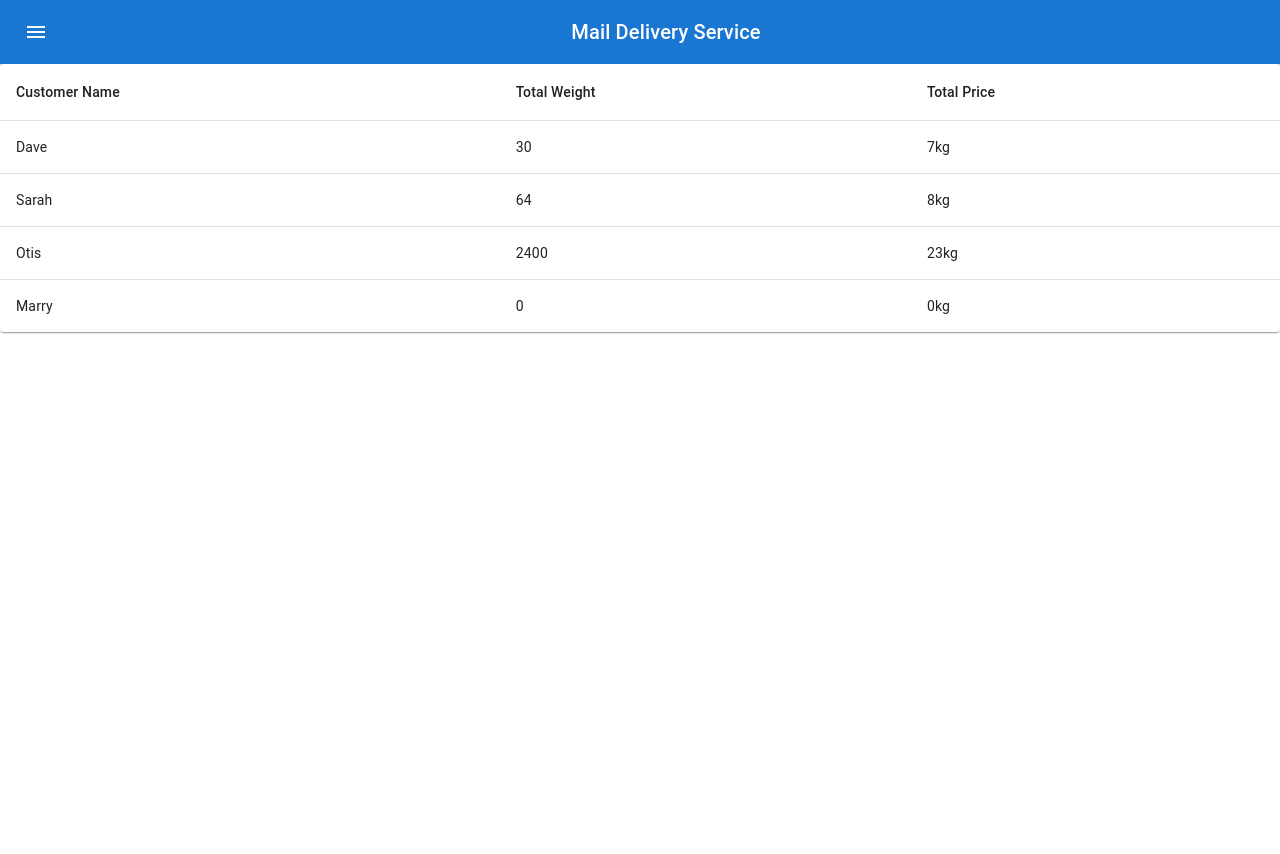
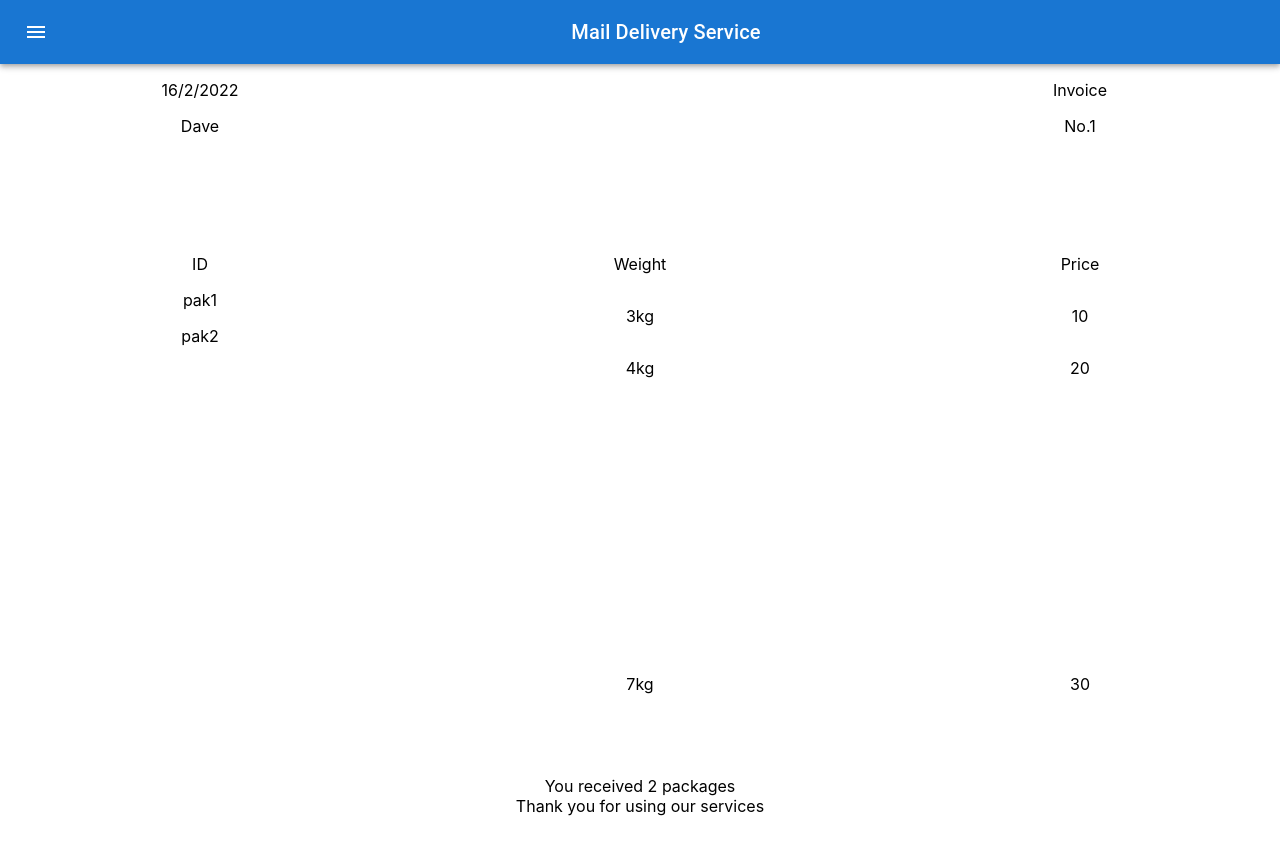
Before and after one commit to smalljiaot/simple, a React (Create React App) app: page /Invoice/1 in a window 1280 px wide. Shown: the top 854 px of the page. Before the commit the page ends 800 px from the top, so only its background shows below. Built offline with nearby package versions, Linux system fonts and the light colour scheme.

Commit message:
feat: dynamic invoice

```diff
--- a/src/App.js
+++ b/src/App.js
@@ -38,8 +38,8 @@ function App() {
           <Switch>
             <Route exact path="/"> <CustomerList/></Route>
             <Route path="/Packeges"> <PackageList/></Route>
-            <Route path="/Invoice">  <InvoicesList data={appData} /></Route>
-            <Route path="/InvoicePage"> <InvoiceCustomer /> </Route>
+            <Route path="/Invoice/:id" render={(props) => <InvoiceCustomer {...props}/>}/>
+            <Route path="/Invoice">  <InvoicesList/></Route>
           </Switch>
         </Router>
       </UserProvider>
--- a/src/component/Invoices/Invoice-Customer/InvoiceCustomer.js
+++ b/src/component/Invoices/Invoice-Customer/InvoiceCustomer.js
@@ -1,45 +1,66 @@
-import React from 'react'
+import React, { useContext, useEffect, useState, } from 'react'
+import UserContext from '../../../userContext'
+import { PriceSum, WeightSum } from "../utils"
 import "./InvoiceCustomers.css"
 
-function InvoiceCustomer() {
+function InvoiceCustomer(props) {
+  const { packages, customers } = useContext(UserContext)
+  const ID = 1;
+
+
+  // const [ID, setID] = useState(props.match.params.id)
+
+  // useEffect(() => {
+    //   setCurrentPackage(packages.filter((packages) => packages.customerid === ID))
+
+    //   console.log(currentPackage);
+    // }, [ID, packages,])
+
     const today = new Date()
     const FullDate = `${today.getDate()}/${today.getMonth() + 1}/${today.getFullYear()}`
 
+    const currentPackage = packages.filter((packages) => packages.customerid === ID)
+
+
+  if (currentPackage.length) {
     return (
       <div className='invoice'>
 
         <div className='dateAndName'>
           <p>{FullDate}</p>
-        <p>*name</p>
+          <p>{customers.find((customer) => customer?.id === ID)?.name}</p>
         </div>
 
         <div className='shipingID'>
           <p>Invoice</p>
-        <p>*no. generate id</p>
+          <p>No.{ID}</p>
         </div>
-
 
         <div className='packageID'>
           <p>ID</p>
-        <p>*package id</p>
-      </div
-      >
+          {currentPackage.map((packages) => <p>{packages.id}</p>)}
+        </div>
+
         <div className='weight'>
           <p>Weight</p>
-        <p>*Weight</p>
-        <p>*Total weight</p>
+          {currentPackage.map((packages) => <p>{packages.weight}</p>)}
+          <p>{WeightSum(ID, packages)}</p>
         </div>
 
         <div className='price'>
           <p>Price</p>
-        <p>*price</p>
-        <p>*Total price</p>
+          {currentPackage.map((packages) => <p>{packages.price}</p>)}
+          <p>{PriceSum(ID, packages)}</p>
         </div>
 
-      <p>You received *package-count packages <br/>
+        <p>You received {currentPackage.length} packages <br />
           Thank you for using our services</p>
       </div>
     )
   }
+  else return (
+    <p>We couldn't find the id you loocking for :/</p>
+  )
+}
 
 export default InvoiceCustomer
--- a/src/component/Invoices/Invoices-List/InvoicesList.js
+++ b/src/component/Invoices/Invoices-List/InvoicesList.js
@@ -1,5 +1,6 @@
 import React, { useContext } from 'react'
 import UserContext from '../../../userContext';
+import {PriceSum, WeightSum} from "../utils"
 
 import Drawer from '@mui/material/Drawer';
 import List from '@mui/material/List';
@@ -14,20 +15,11 @@ import TableRow from '@mui/material/TableRow';
 import Paper from '@mui/material/Paper';
 
 
+
+
 function InvoicesList() {
   const {packages, customers } = useContext(UserContext)
 
-  function PriceSum(id) {
-    let count = 0;
-    packages.filter((packages) => packages.customerid === id).forEach((value)=>{count += value.price})
-    return count
-  }
-
-  function WeightSum(id){
-    let count = 0;
-    packages.filter((packages) => packages.customerid === id).forEach((value)=>{count += parseInt(value.weight.substring(0, value.weight.length -2))})
-    return `${count}kg`
-  }
 
   return (
     <div>
@@ -47,8 +39,8 @@ function InvoicesList() {
                   sx={{ '&:last-child td, &:last-child th': { border: 0 } }}
                 >
                   <TableCell>{row.name}</TableCell>
-                  <TableCell>{PriceSum(row.id)}</TableCell>
-                  <TableCell>{WeightSum(row.id)}</TableCell>
+                  <TableCell>{PriceSum(row.id, packages)}</TableCell>
+                  <TableCell>{WeightSum(row.id, packages)}</TableCell>
                 </TableRow>
               )
             })}
--- /dev/null
+++ b/src/component/Invoices/utils.js
@@ -0,0 +1,11 @@
+export function PriceSum(id, packages) {
+  let count = 0;
+  packages.filter((packages) => packages.customerid === id).forEach((value)=>{count += value.price})
+  return count
+}
+
+export function WeightSum(id, packages){
+  let count = 0;
+  packages.filter((packages) => packages.customerid === id).forEach((value)=>{count += parseInt(value.weight.substring(0, value.weight.length -2))})
+  return `${count}kg`
+}
--- a/src/component/Package-List/PackageList.js
+++ b/src/component/Package-List/PackageList.js
@@ -52,7 +52,6 @@ function PackageList() {
     packages[index - 1].shippingOrder++;
     setPackages([...packages])
   }
-
   function handleDown(index) {
     if (index >= packages.length - 1) {
       return
@@ -63,7 +62,6 @@ function PackageList() {
   }
 
   const [name, setName] = useState('');
-
   const handleChange = (event) => {
     setName(event.target.value);
   }
```
Lines whose indentation alone changed are shown as unchanged.
